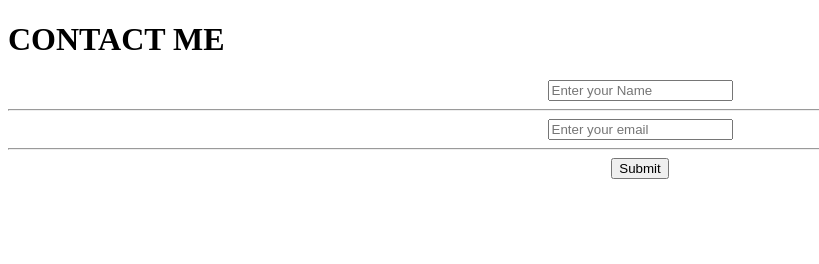
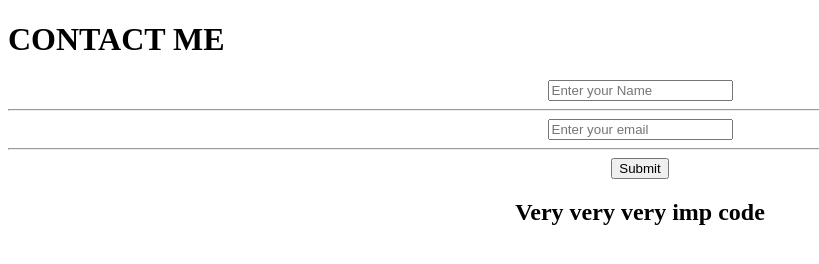
Before and after one commit to shivvamm/my-portfolio, a plain HTML site: page contact.html in a window 1280 px wide. Shown: the whole page, without its empty margins (0-819 px from the left). Drawn offline with Linux system fonts and the light colour scheme.

Commit message:
add imp code

```diff
--- a/contact.html
+++ b/contact.html
@@ -17,6 +17,7 @@
          <input type="submit" placeholder="SUBMIT">
 
     </form>
+    <h2>Very very very imp code</h2>
 </section>
 </body>
 </html>
```
